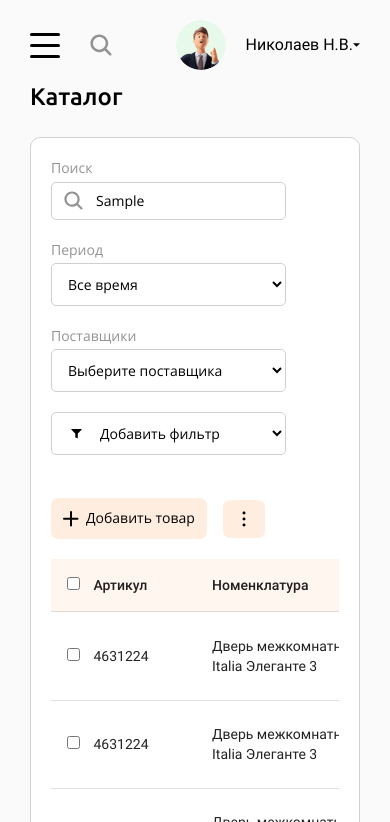
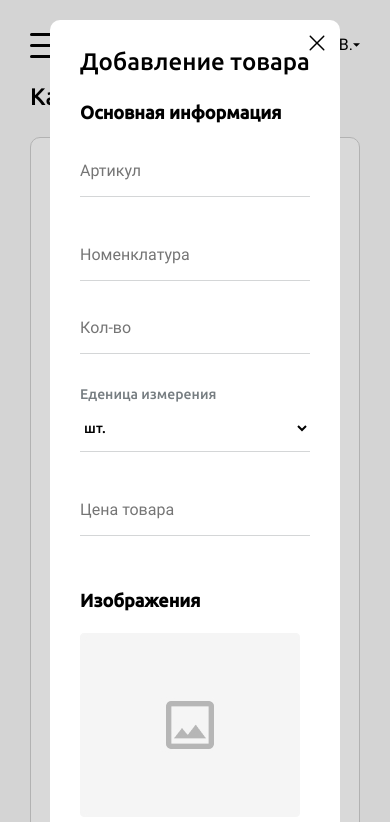
Before and after one commit to Unleashed97/build-store, a website: page src/catalog.html in a window 390 px wide. Both pictures are taken after typing "Sample" into the empty fields and a click on the button "Добавить товар". Shown: the top 822 px of the page. Drawn offline with nearby package versions, Linux system fonts and the light colour scheme; files that its build step writes are made by us from their sources; files whose address does not match are found by name.

Commit message:
feat: add adaptive

```diff
--- a/src/html/partials/modal-good-add.html
+++ b/src/html/partials/modal-good-add.html
@@ -16,7 +16,7 @@
                 <div class="section__content">
 
 
-                    <div class="profile__text-block">
+                    <div class="form__text-block">
                         <div class="form__row form__row--top">
                             <div class="form__group">
                                 <input type="number" name="art" class="form__input" placeholder="Артикул" required>
--- a/src/scss/components/form.scss
+++ b/src/scss/components/form.scss
@@ -91,6 +91,10 @@
         display: flex;
         gap: 30px;
 
+        @media (max-width: 576px) {
+            flex-direction: column;
+        }
+
         .form__group {
             display: flex;
             gap: 32px;
@@ -104,9 +108,14 @@
             &--lg {
                 width: 100%;
             }
+
+            @media (max-width: 992px) {
+                flex-direction: column;
+            }
         }
         .form__input {
-            width: 240px;
+            max-width: 240px;
+            width: 100%;
 
             padding: 14px 0;
 
@@ -118,6 +127,10 @@
             background: none;
             border: 0;
             border-bottom: 1px solid #d4d6d7;
+
+            @media (max-width: 576px) {
+                max-width: 100%;
+            }
         }
 
         .form__file-block {
@@ -129,6 +142,8 @@
         .form__input-file {
             position: absolute;
             inset: 0;
+            z-index: 1;
+
             width: 100%;
             height: 100%;
             opacity: 0;
@@ -164,12 +179,19 @@
 
             &--top {
                 grid-template-columns: minmax(100px, 228px) minmax(100px, 451px);
+                @media (max-width: 576px) {
+                    grid-template-columns: 1fr;
+                }
             }
             &--bottom {
                 grid-template-columns: minmax(100px, 170px) minmax(100px, 170px) minmax(
                         100px,
                         307px
                     );
+
+                @media (max-width: 576px) {
+                    grid-template-columns: 1fr;
+                }
             }
         }
 
@@ -194,6 +216,21 @@
         .form__file-block {
             display: flex;
             gap: 10px;
+
+            @media (max-width: 576px) {
+                display: flex;
+                flex-direction: column;
+                gap: 20px;
+            }
+
+            img {
+                max-width: 220px;
+                height: auto;
+
+                @media (max-width: 576px) {
+                    order: 1;
+                }
+            }
         }
 
         .form__file {
@@ -210,6 +247,10 @@
             border-radius: 4px;
             border: 1px solid rgba(#000, 0.12);
             border-style: dashed;
+
+            @media (max-width: 576px) {
+                order: 2;
+            }
         }
 
         .form__file-input {
--- a/src/scss/components/modal.scss
+++ b/src/scss/components/modal.scss
@@ -1,7 +1,9 @@
 .modal {
     position: absolute;
-    inset: 0;
     z-index: 10;
+
+    width: 100%;
+    min-height: 100%;
 
     display: none;
     align-items: center;
@@ -24,6 +26,8 @@
 
             background-color: #fff;
             border-radius: 10px;
+
+            overflow-y: auto;
         }
 
         .modal-btn-close {
@@ -90,6 +94,10 @@
     }
 
     &--good {
+        &.active {
+            display: flex;
+        }
+
         .modal__inner {
             position: relative;
             max-width: 771px;
@@ -99,6 +107,31 @@
 
             background-color: #fff;
             border-radius: 10px;
+
+            margin: auto;
+            overflow-y: auto;
+        }
+
+        .modal-btn-close {
+            position: absolute;
+            top: 34px;
+            right: 34px;
+            z-index: 1;
+
+            @media (max-width: 576px) {
+                top: 15px;
+                right: 15px;
+            }
+        }
+
+        .modal__title {
+            margin-bottom: 20px;
+
+            font-family: 'Ubuntu', sans-serif;
+            font-weight: 500;
+            font-size: 2.4rem;
+            line-height: 1.42;
+            color: $colors-text-title;
         }
 
         .modal__footer {
--- a/src/scss/components/section.scss
+++ b/src/scss/components/section.scss
@@ -91,6 +91,15 @@
         }
     }
 
+    &--profile {
+    }
+
+    &--profile-form {
+        margin-bottom: 70px;
+        .section__inner {
+        }
+    }
+
     &--catalog {
         .section__content {
             display: block;
@@ -125,6 +134,28 @@
         }
 
         .section__content {
+        }
+    }
+
+    &--good-main {
+        .section__title {
+            margin-bottom: 20px;
+
+            font-size: 1.8rem;
+            line-height: 1.46;
+
+            font-weight: 600;
+        }
+    }
+    &--good-image {
+        margin-bottom: 60px;
+        .section__title {
+            margin-bottom: 20px;
+
+            font-size: 1.8rem;
+            line-height: 1.46;
+
+            font-weight: 600;
         }
     }
 
--- a/src/scss/style.scss
+++ b/src/scss/style.scss
@@ -54,6 +54,7 @@ p {
     grid-template-columns: 256px 1fr;
 
     @media (max-width: 768px) {
+        grid-template-areas: 'sidebar' 'content';
         grid-template-columns: 1fr;
     }
 }
```
Also changed, not shown: src/catalog.html (+1 -1 lines), src/orders.html (+1 -1 lines), dist/catalog.html, dist/css/style.css, dist/css/style.min.css, dist/orders.html.
